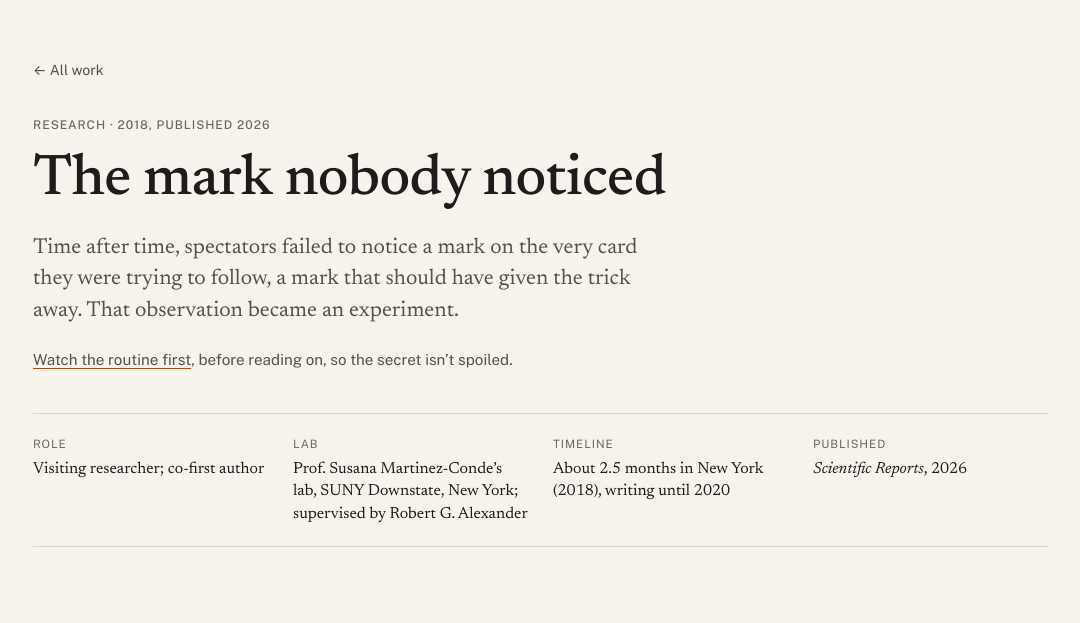
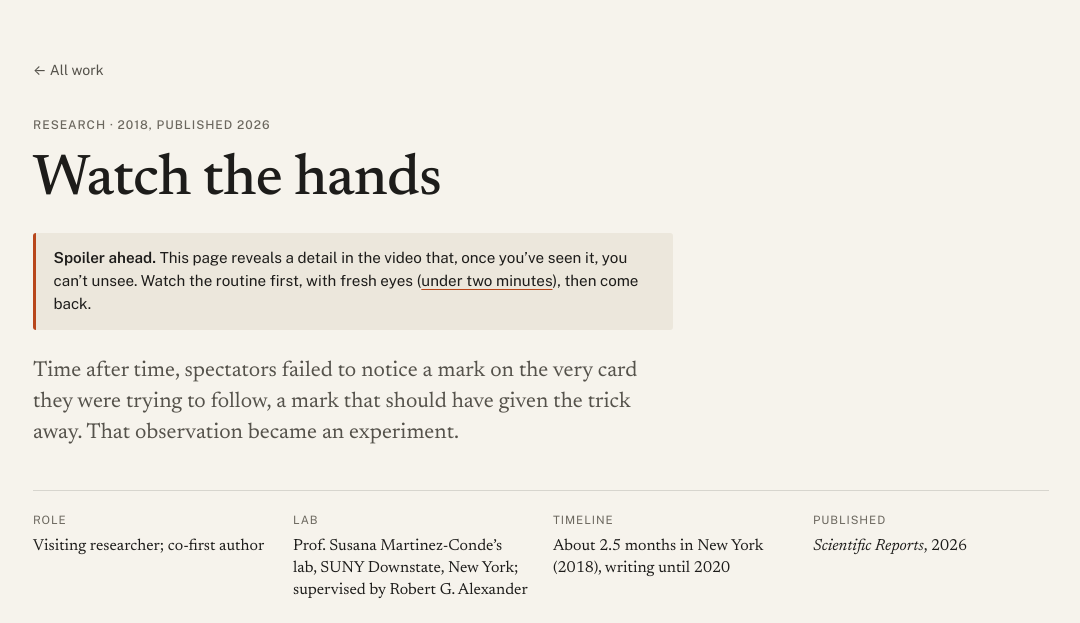
Before and after one commit to ArthurNguyen/ArthurNguyen.github.io, a PHP site: page /work/three-card-monte.html in a window 1280 px wide. Shown: the part 66-689 px from the top of the page, without its empty margins (99-1179 px from the left). Run offline with PHP 8.4, Linux system fonts and the light colour scheme.

Commit message:
Card-trick page: spoiler box and new title; new opening line

```diff
--- a/assets/style.css
+++ b/assets/style.css
@@ -435,3 +435,7 @@ nav a.here { color: var(--ink); text-decoration: underline; text-decoration-colo
 .piece:nth-child(5) { grid-column: 1 / span 7; }
 .piece:nth-child(6) { grid-column: 8 / span 5; }
 @media (max-width: 860px) { .works { grid-template-columns: 1fr; } .piece:nth-child(n) { grid-column: auto; } }
+
+/* Spoiler box on a case study, before any text */
+.case-head .lede:empty { display: none; }
+.case-head .spoiler { font-family: var(--sans); font-size: 0.95rem; line-height: 1.5; color: var(--ink); background: var(--paper-2); border-left: 3px solid var(--accent); padding: 0.9rem 1.1rem; max-width: 40rem; margin: 0.4rem 0 1.6rem; border-radius: 3px; }
--- a/fr/work/deviated-lifecourses.html
+++ b/fr/work/deviated-lifecourses.html
@@ -103,7 +103,7 @@
 
 <nav class="next" aria-label="Autres projets">
   <div class="wrap">
-    <a href="three-card-monte.html">Précédent<span>← La marque que personne n’a vue</span></a>
+    <a href="three-card-monte.html">Précédent<span>← Regardez bien les mains</span></a>
     <a href="halloween-arg.html">Suivant<span>Un ARG d’Halloween au Campus Biotech →</span></a>
   </div>
 </nav>
--- a/fr/work/mah-2022.html
+++ b/fr/work/mah-2022.html
@@ -125,7 +125,7 @@
 <nav class="next" aria-label="Autres projets">
   <div class="wrap">
     <a href="phd-flow.html">Précédent<span>← Flow, distraction et beaucoup d’EEG</span></a>
-    <a href="three-card-monte.html">Suivant<span>La marque que personne n’a vue →</span></a>
+    <a href="three-card-monte.html">Suivant<span>Regardez bien les mains →</span></a>
   </div>
 </nav>
 
--- a/work/deviated-lifecourses.html
+++ b/work/deviated-lifecourses.html
@@ -103,7 +103,7 @@
 
 <nav class="next" aria-label="More work">
   <div class="wrap">
-    <a href="three-card-monte.html">Previous<span>← The mark nobody noticed</span></a>
+    <a href="three-card-monte.html">Previous<span>← Watch the hands</span></a>
     <a href="halloween-arg.html">Next<span>A Halloween ARG at Campus Biotech →</span></a>
   </div>
 </nav>
--- a/work/mah-2022.html
+++ b/work/mah-2022.html
@@ -125,7 +125,7 @@
 <nav class="next" aria-label="More work">
   <div class="wrap">
     <a href="phd-flow.html">Previous<span>← Flow, distraction and a lot of EEG</span></a>
-    <a href="three-card-monte.html">Next<span>The mark nobody noticed →</span></a>
+    <a href="three-card-monte.html">Next<span>Watch the hands →</span></a>
   </div>
 </nav>
 
--- a/work/three-card-monte.html
+++ b/work/three-card-monte.html
@@ -3,10 +3,10 @@
 <head>
   <meta charset="utf-8">
   <meta name="viewport" content="width=device-width, initial-scale=1">
-  <title>The mark nobody noticed · Arthur Nguyễn</title>
+  <title>Watch the hands · Arthur Nguyễn</title>
   <meta name="description" content="Does a magician's patter stop people from seeing what is in front of them? A Three-Card Monte experiment designed and run by Arthur Nguyen in the Martinez-Conde lab, published in Scientific Reports (2026).">
-  <meta property="og:title" content="The mark nobody noticed">
-  <meta property="og:description" content="A card that should have given the trick away, a story, and an experiment on misdirection. Published in Scientific Reports.">
+  <meta property="og:title" content="Watch the hands">
+  <meta property="og:description" content="A close-up magic routine, two stories and a silence: an experiment on what a magician’s patter does to attention. Published in Scientific Reports.">
   <meta property="og:image" content="https://arthurnguyen.ch/img/monte-cards.webp">
   <script>try{var t=localStorage.getItem("theme");if(t)document.documentElement.setAttribute("data-theme",t)}catch(e){}</script>
   <link rel="alternate" hreflang="en" href="https://arthurnguyen.ch/work/three-card-monte.html">
@@ -31,9 +31,10 @@
     <div class="wrap">
       <a class="back" href="../#work">← All work</a>
       <p class="label">Research · 2018, published 2026</p>
-      <h1>The mark nobody noticed</h1>
+      <h1>Watch the hands</h1>
+      <p class="lede"></p>
+      <div class="spoiler"><strong>Spoiler ahead.</strong> This page reveals a detail in the video that, once you’ve seen it, you can’t unsee. Watch the routine first, with fresh eyes (<a href="https://www.youtube.com/watch?v=w9SmAEzNNsk">under two minutes</a>), then come back.</div>
       <p class="lede">Time after time, spectators failed to notice a mark on the very card they were trying to follow, a mark that should have given the trick away. That observation became an experiment.</p>
-      <p class="watch-first"><a href="https://www.youtube.com/watch?v=w9SmAEzNNsk">Watch the routine first</a>, before reading on, so the secret isn’t spoiled.</p>
       <dl class="facts">
         <div><dt>Role</dt><dd>Visiting researcher; co-first author</dd></div>
         <div><dt>Lab</dt><dd>Prof. Susana Martinez-Conde’s lab, SUNY Downstate, New York; supervised by Robert G. Alexander</dd></div>
```
Also changed, not shown: fr/index.html (+5 -5 lines), fr/work/three-card-monte.html (+6 -5 lines), index.html (+5 -5 lines).
